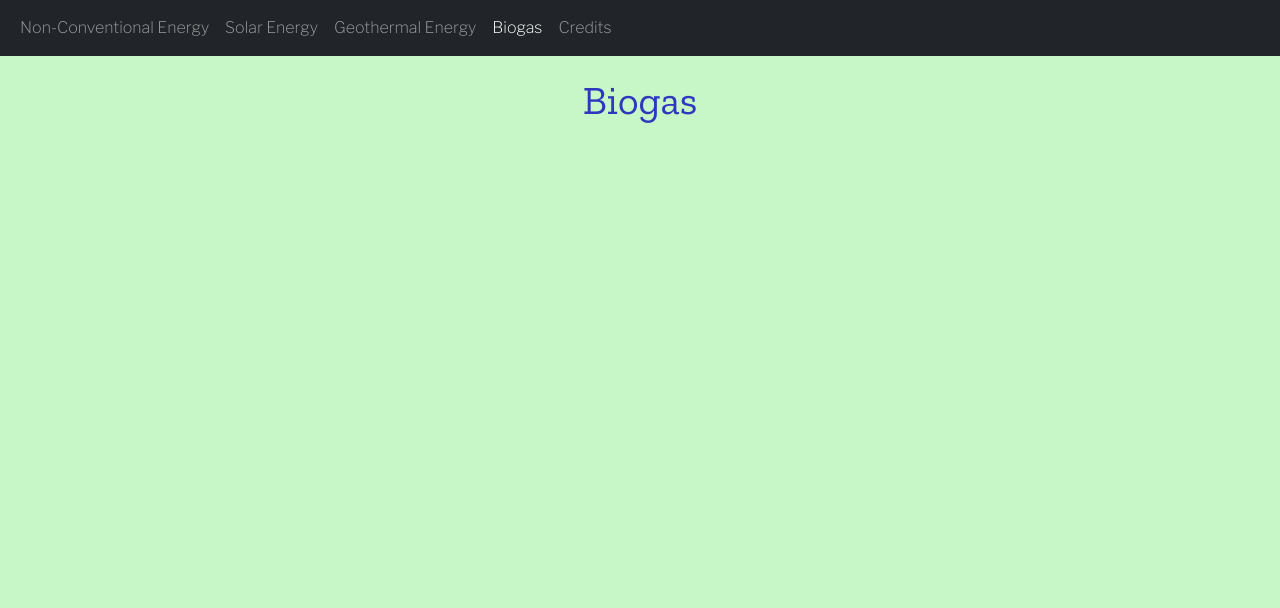
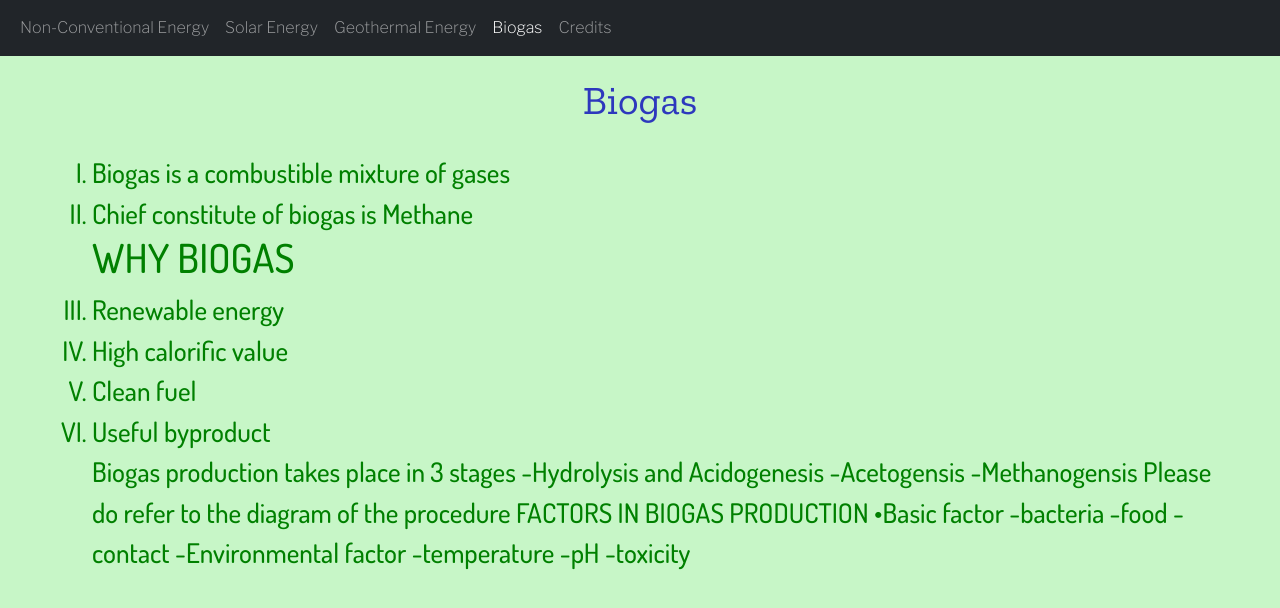
Before and after one commit to NamanBhat3/Class-VIII-C-Geography-Project, a plain HTML site: page biogas.html in a window 1280 px wide. Shown: the top 608 px of the page. Drawn offline with nearby package versions, Linux system fonts and the light colour scheme.

Commit message:
Initial commit

```diff
--- a/biogas.html
+++ b/biogas.html
@@ -36,7 +36,37 @@
         </div>
       </nav>
       <div class="Heading"><h1>Biogas</h1></div>
-      <div class = "text"></div>
+      <div class = "text">
+        <ol type = "I">
+          <li>Biogas is a combustible mixture of gases</li>
+          <li>Chief constitute of biogas is Methane</li>
+
+
+        <h1>WHY BIOGAS</h1>
+         <li>Renewable energy</li>
+         <li>High calorific value</li>
+         <li>Clean fuel</li>
+         <li> Useful byproduct</li>
+
+        Biogas production takes place in 3 stages
+        -Hydrolysis and Acidogenesis
+        -Acetogensis
+        -Methanogensis
+
+        Please do refer to the diagram of the procedure
+
+
+        FACTORS IN BIOGAS PRODUCTION
+        •Basic factor
+        -bacteria
+        -food
+        -contact
+        -Environmental factor
+        -temperature
+        -pH
+        -toxicity
+        </ol>
+      </div>
     <script src="https://cdn.jsdelivr.net/npm/bootstrap@5.1.3/dist/js/bootstrap.bundle.min.js" integrity="sha384-ka7Sk0Gln4gmtz2MlQnikT1wXgYsOg+OMhuP+IlRH9sENBO0LRn5q+8nbTov4+1p" crossorigin="anonymous"></script>
 </body>
 </html>
```
Also changed, not shown: non-conventional.html (+10 -7 lines).
